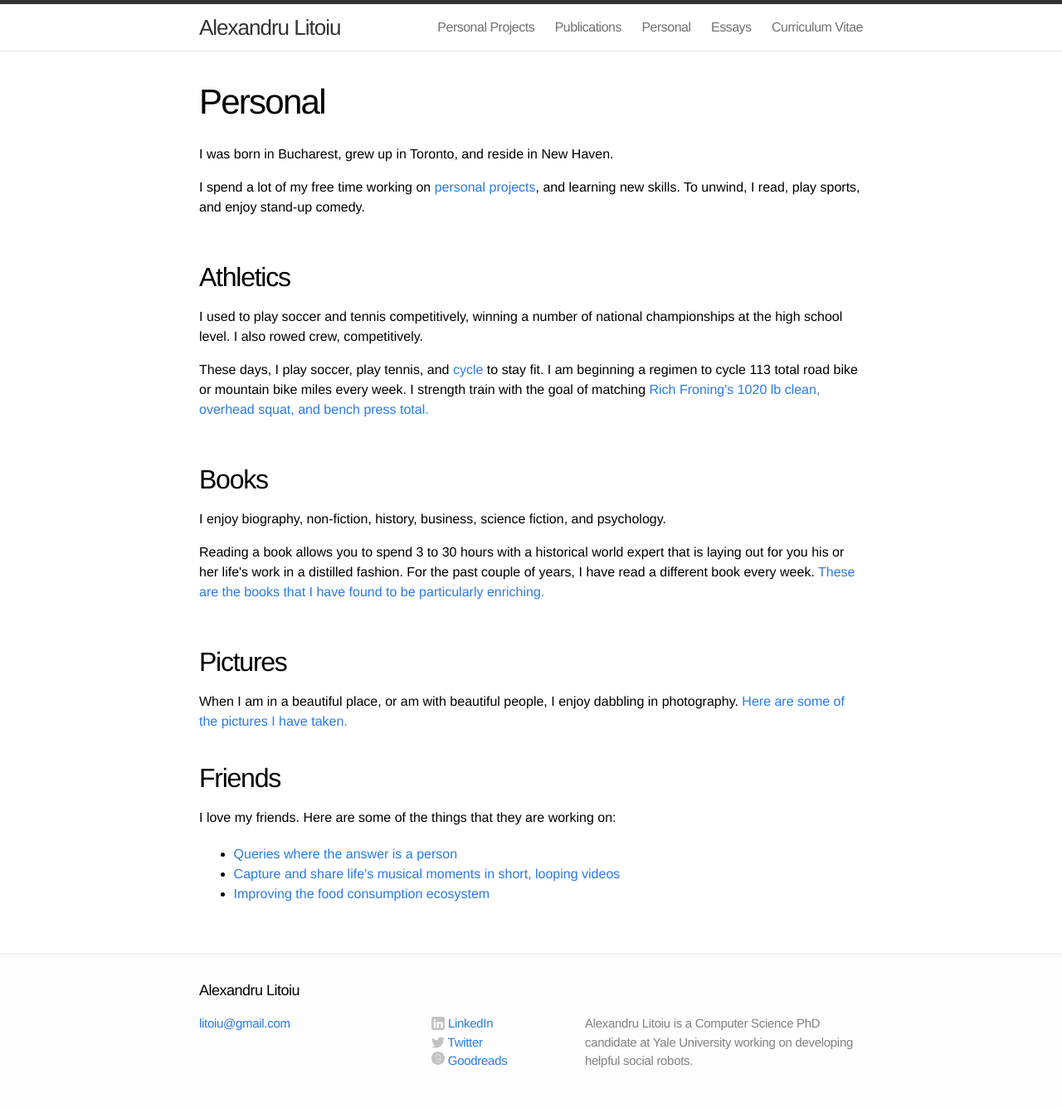
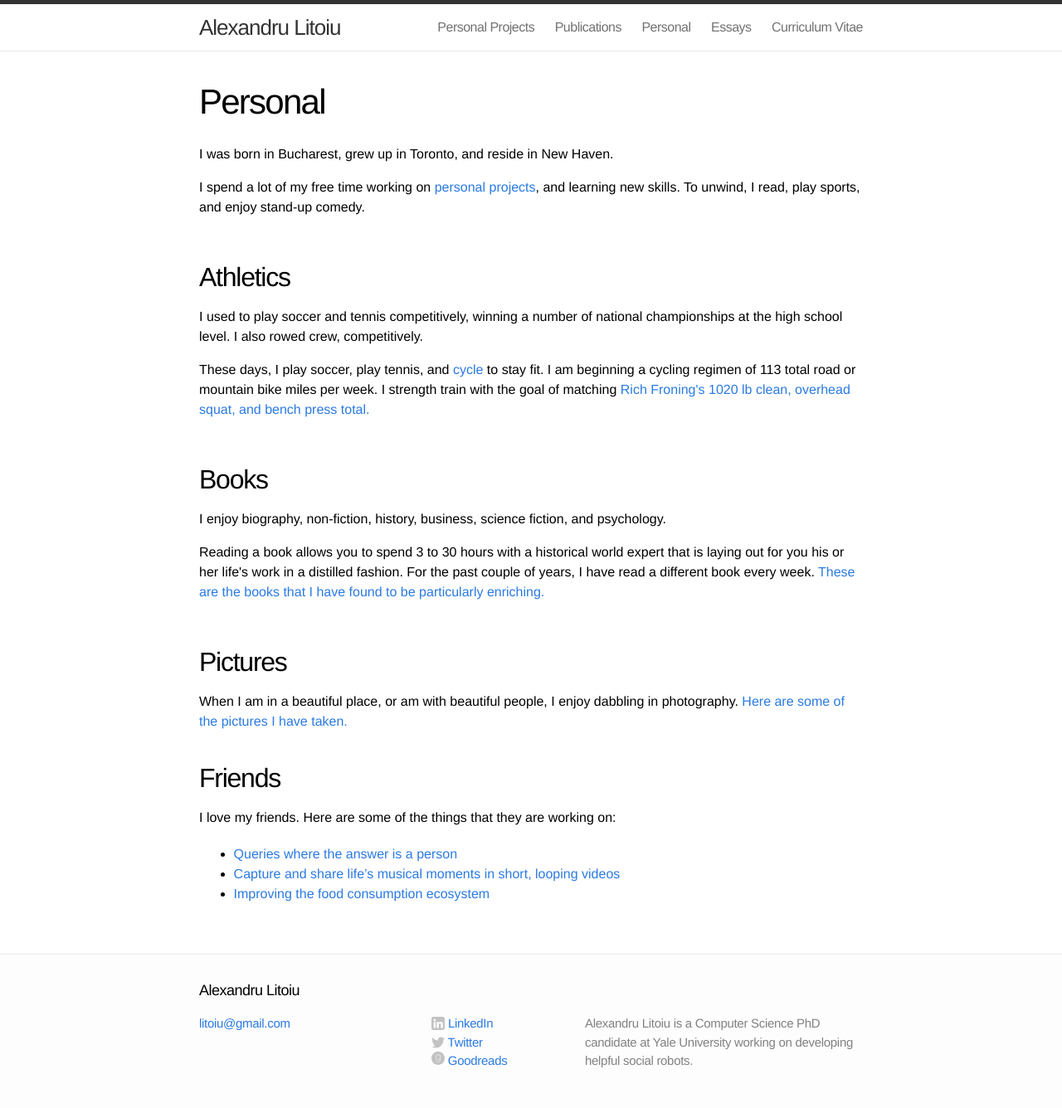
Before and after one commit to alitoiu/alitoiu.github.io, a Jekyll site: the page built from personal.md, in a window 1280 px wide. Shown: the whole page at 83% size. Built offline with Jekyll 4.4.1, drawn with Linux system fonts in a browser that asks for light colours.

Commit message:
Added cycling goal

```diff
--- a/personal.md
+++ b/personal.md
@@ -28,7 +28,7 @@
 </p>
 
 <p>
-These days, I play soccer, play tennis, and <a href="http://www.strava.com/athletes/alitoiu" target="_blank">cycle</a> to stay fit. I am beginning a regimen to cycle 113 total road bike or mountain bike miles every week. I strength train with the goal of matching <a href="http://youtu.be/0mlkVwZVPN8?t=4m43s" target="_blank">Rich Froning's 1020 lb clean, overhead squat, and bench press total.</a>
+These days, I play soccer, play tennis, and <a href="http://www.strava.com/athletes/alitoiu" target="_blank">cycle</a> to stay fit. I am beginning a cycling regimen of 113 total road or mountain bike miles per week. I strength train with the goal of matching <a href="http://youtu.be/0mlkVwZVPN8?t=4m43s" target="_blank">Rich Froning's 1020 lb clean, overhead squat, and bench press total.</a>
 </p>
 
 </div>
```
